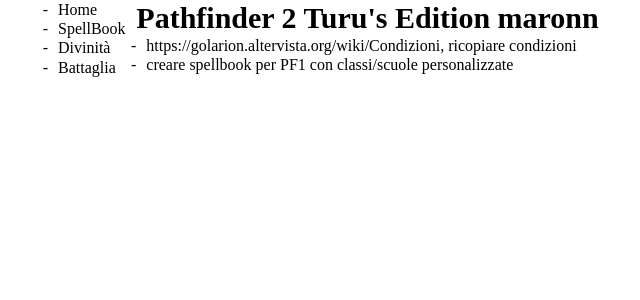
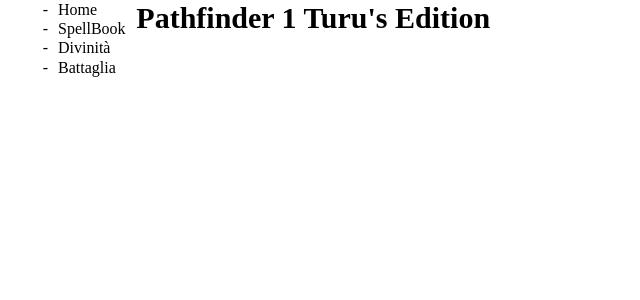
Before and after one commit to pastorello/pathfinder1-turu-edition, a React (Create React App) app: page / in a window 1280 px wide. Shown: the top 300 px of the page, without its empty margins (67-707 px from the left). Built offline with nearby package versions, Linux system fonts and the light colour scheme.

Commit message:
refixing home

```diff
--- a/src/sections/Home.jsx
+++ b/src/sections/Home.jsx
@@ -4,14 +4,8 @@
   return (
     <>
       <h1>
-        Pathfinder 2 <small>Turu's Edition maronn</small>
+        Pathfinder 1 <small>Turu's Edition</small>
       </h1>
-      <ul>
-        <li>
-          https://golarion.altervista.org/wiki/Condizioni, ricopiare condizioni
-        </li>
-        <li>creare spellbook per PF1 con classi/scuole personalizzate</li>
-      </ul>
     </>
   );
 };
```
